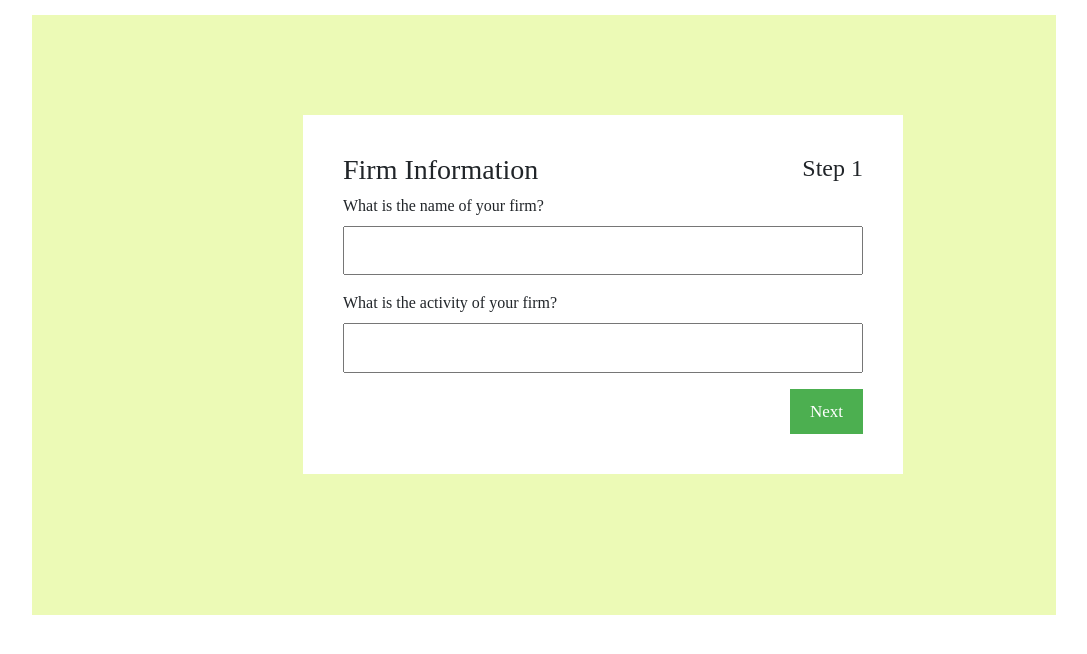
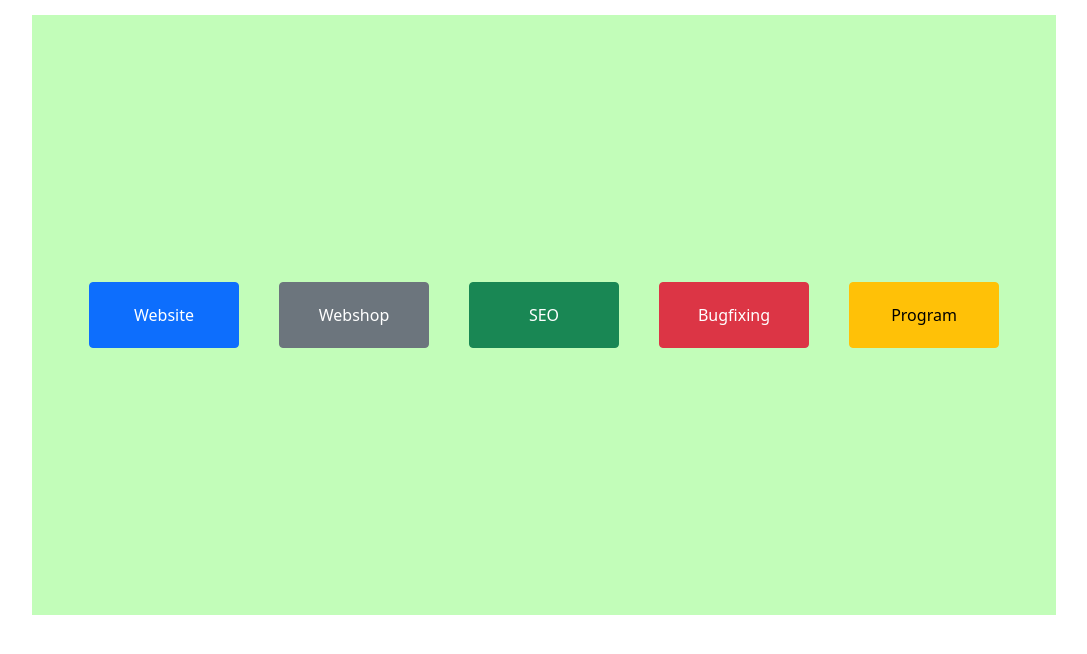
Before and after one commit to lvlbiz/lvl-biz, a PHP site: page /users/work-new.php in a window 1280 px wide. Shown: the part 85-739 px from the top of the page, without its empty margins (96-1183 px from the left). Run offline with PHP 8.4, Linux system fonts and the light colour scheme; the visitor is signed in with stand-in values (Sample User, id 1); some libraries are stand-ins or nearby versions.

Commit message:
[feature] conditional statements

```diff
--- a/css/header.css
+++ b/css/header.css
@@ -109,3 +109,18 @@ li a {
 .end{
     display: none;
 }
+
+.salesman-options{
+    margin: auto;
+    height: 100%;
+    width: auto;
+    display: flex;
+    align-items: center;
+    justify-content: center;
+}
+
+.salesman-options .btn {
+    width: 150px;
+    padding: 20px;
+    margin: 0 20px;
+}
--- a/users/work-new.php
+++ b/users/work-new.php
@@ -40,10 +40,15 @@ if (!isset($_SESSION['loggedin'])) {
         </header>
         <section class="section">
             <div class= "div-section">
-                <h2>SAMPLE</h2>
-
+                <div class ="salesman-options">
+                    <button type="button" class="btn btn-primary" data-id="1">Website</button>
+                    <button type="button" class="btn btn-secondary" data-id="2">Webshop</button>
+                    <button type="button" class="btn btn-success" data-id="3">SEO</button>
+                    <button type="button" class="btn btn-danger" data-id="4">Bugfixing</button>
+                    <button type="button" class="btn btn-warning" data-id="5">Program</button>
+                </div>
                     <?php if ($_SESSION['usertype'] == 3) { ?>
-                           <iframe class="iframe"  src="salesman/form/index.php"></iframe>
+                           <iframe class="iframe"  src="salesman/form/index.php" style="display:none"></iframe>
                     <?php
                         } else {
                             include ('web-developer/sample-page-worker.php');
@@ -53,5 +58,12 @@ if (!isset($_SESSION['loggedin'])) {
             </div>
         </section>
   </body>
+</html>
 
-</html>
+<script>
+    $(document).ready(function(){
+        $('.salesman-options').on('click', '.btn', function(){
+            if ($(this).attr('data-id') == '1') $(this).parent('.salesman-options').siblings('.iframe').css('display', 'block');
+        });
+    });
+</script>
```
Also changed, not shown: 1 other file.
